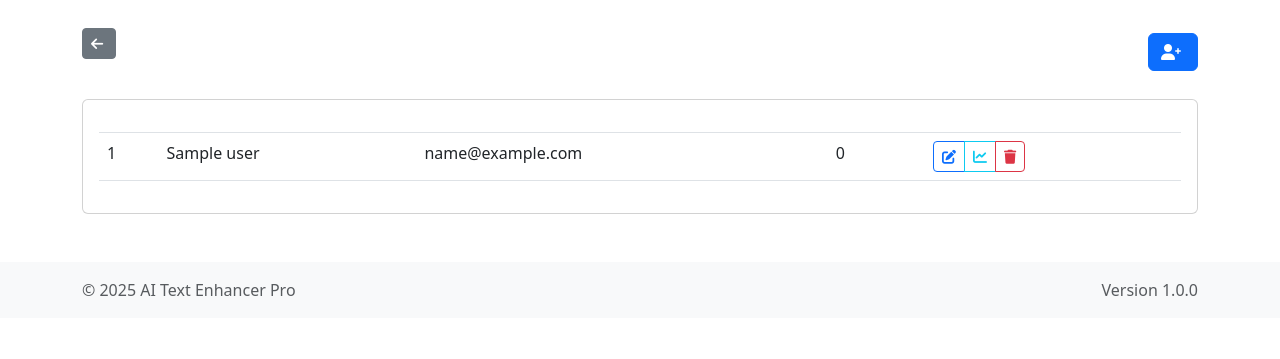
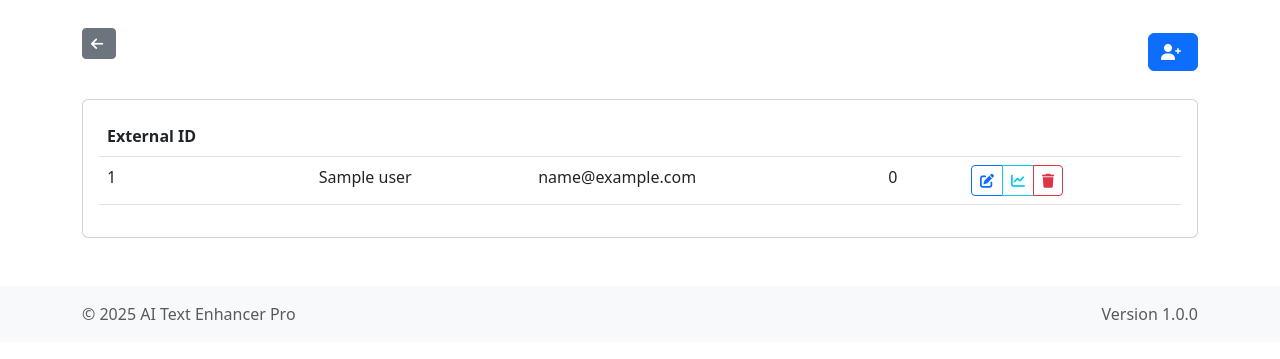
Before and after one commit to carlosvidal/Proxy-AI-Text-Enhancer-CI4, a CodeIgniter 4 app: the page made by app/Views/admin/tenant_users.php in a window 1280 px wide. Shown: the part 56-415 px from the top of the page. Run offline with PHP 8.4 and a stand-in for CodeIgniter, Linux system fonts and the light colour scheme; the template is opened without the code that fills it: most values are stand-ins (such as "Sample title", 1, 10 or a date in 2020); data that the repository does not hold is empty; some libraries are stand-ins or nearby versions.

Commit message:
Change admin API users view to show external_id instead of user_id
Updated admin tenant users view to display external_id which is more
meaningful for identifying auto-created users like NEWUSER123.

🤖 Generated with [Claude Code](https://claude.ai/code)

Co-Authored-By: Claude <noreply@anthropic.com>

```diff
--- a/app/Views/admin/tenant_users.php
+++ b/app/Views/admin/tenant_users.php
@@ -31,7 +31,7 @@
                 <table class="table table-hover">
                     <thead>
                         <tr>
-                            <th><?= lang('App.tenant_users_id') ?></th>
+                            <th>External ID</th>
                             <th><?= lang('App.tenant_users_name') ?></th>
                             <th><?= lang('App.tenant_users_email') ?></th>
                             <th><?= lang('App.tenant_users_quota') ?></th>
@@ -42,7 +42,7 @@
                     <tbody>
                         <?php foreach ($users as $user): ?>
                             <tr>
-                                <td><?= esc($user['user_id']) ?></td>
+                                <td><?= esc($user['external_id'] ?? $user['user_id']) ?></td>
                                 <td><?= esc($user['name'] ?? 'N/A') ?></td>
                                 <td><?= esc($user['email'] ?? 'N/A') ?></td>
                                 <td><?= number_format($user['quota']) ?></td>
```
